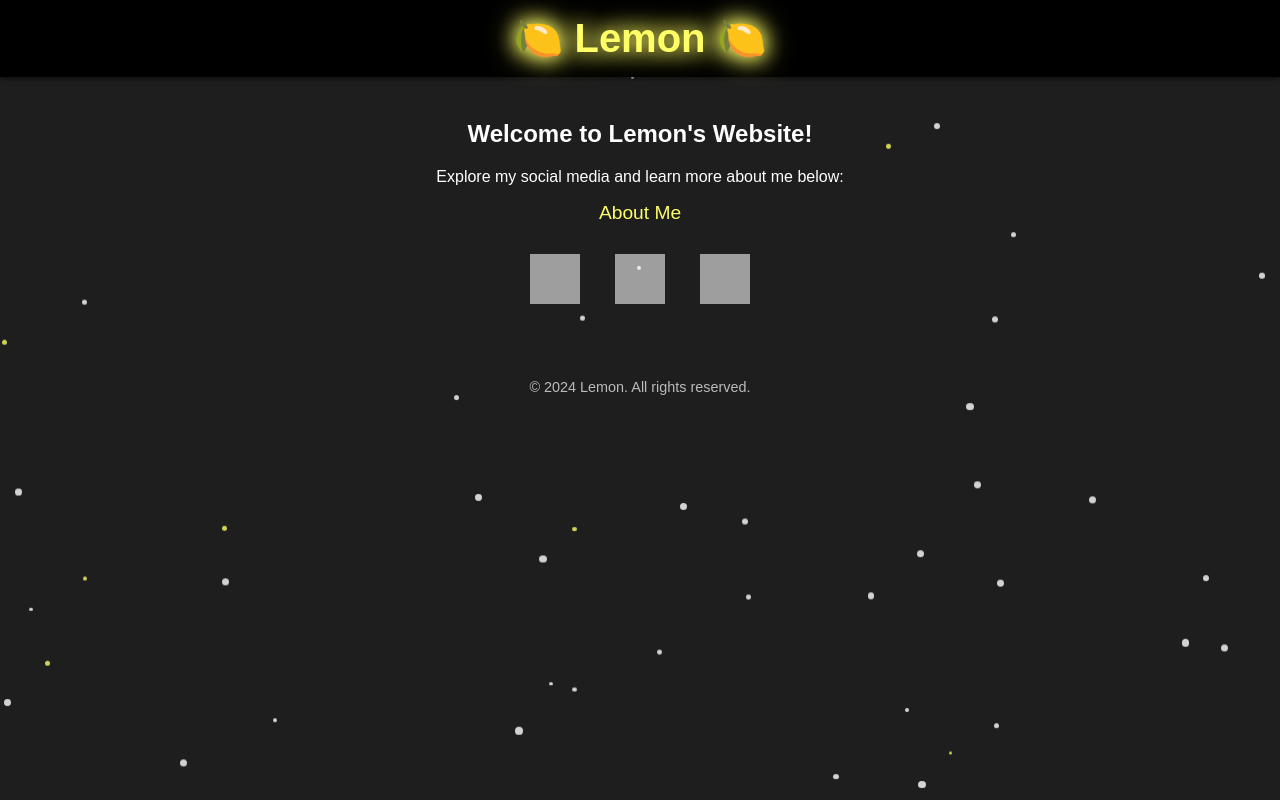
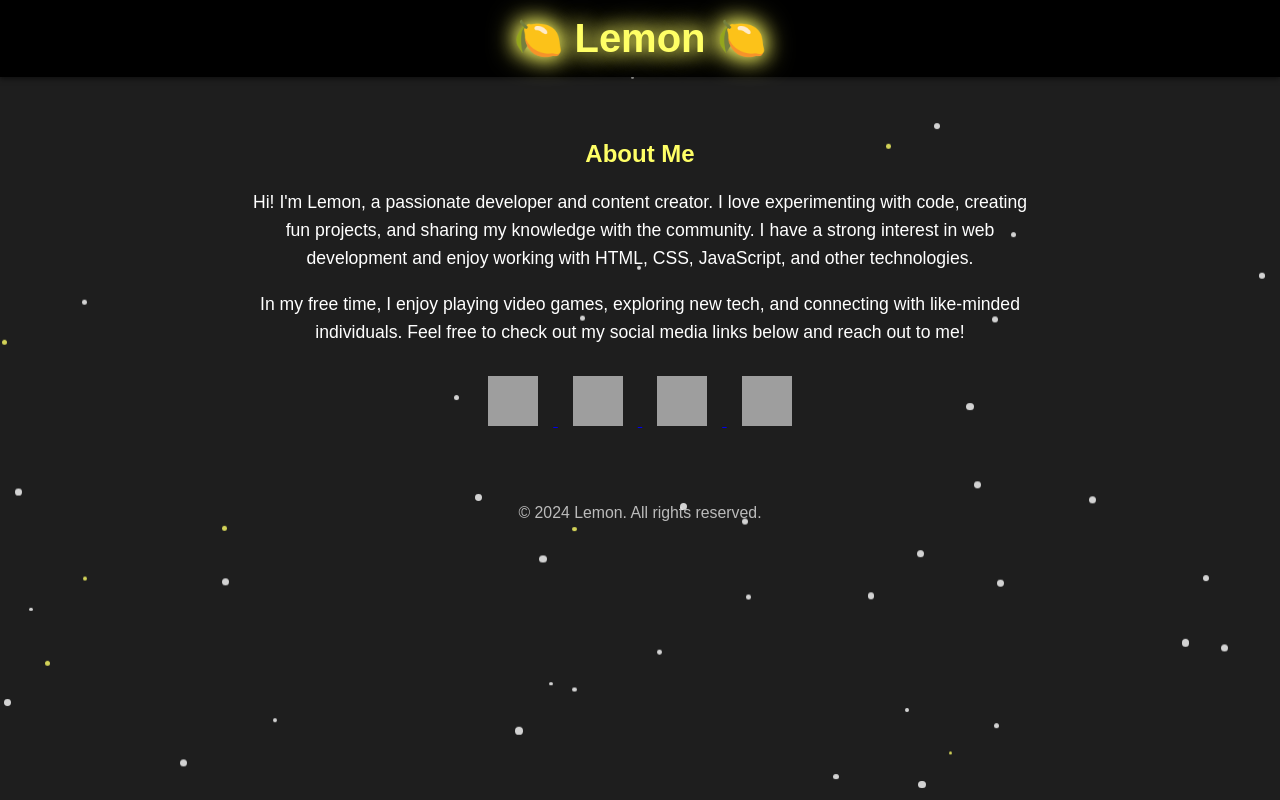
Before and after one commit to PrimateTerrorVR/primateterrorvr.github.io, a plain HTML site: page index.html in a window 1280 px wide. Drawn offline with Linux system fonts and the light colour scheme; grey boxes are pictures that could not be loaded.

Commit message:
Update index.html

```diff
--- a/index.html
+++ b/index.html
@@ -12,7 +12,7 @@
             font-family: Arial, sans-serif;
             background-color: #1e1e1e;
             color: #fff;
-            overflow: hidden;
+            overflow-x: hidden; /* Prevent horizontal scrolling */
         }
 
         /* Top Bar */
@@ -46,28 +46,21 @@
 
         /* Content */
         .content {
-            margin-top: 80px;
+            margin-top: 100px; /* Space below the top bar */
+            padding: 20px;
             text-align: center;
-            padding: 20px;
+            max-width: 800px;
+            margin-left: auto;
+            margin-right: auto;
         }
 
-        ul {
-            list-style-type: none;
-            padding: 0;
+        h2 {
+            color: #ffff66;
         }
 
-        li {
-            margin: 10px 0;
-        }
-
-        a {
-            color: #ffff66;
-            text-decoration: none;
-            font-size: 1.2em;
-        }
-
-        a:hover {
-            text-decoration: underline;
+        p {
+            font-size: 1.1em;
+            line-height: 1.6;
         }
 
         /* Social Links */
@@ -121,12 +114,15 @@
         <h1 class="glowing-lemon">🍋 Lemon 🍋</h1>
     </div>
     <div class="content">
-        <h2>Welcome to Lemon's Website!</h2>
-        <p>Explore my social media and learn more about me below:</p>
-        <ul>
-            <li><a href="#">About Me</a></li>
-        </ul>
-
+        <h2>About Me</h2>
+        <p>
+            Hi! I'm Lemon, a passionate developer and content creator. I love experimenting with code, creating fun projects, and sharing my knowledge with the community.
+            I have a strong interest in web development and enjoy working with HTML, CSS, JavaScript, and other technologies.
+        </p>
+        <p>
+            In my free time, I enjoy playing video games, exploring new tech, and connecting with like-minded individuals.
+            Feel free to check out my social media links below and reach out to me!
+        </p>
         <div class="social-links">
             <a href="https://www.youtube.com" target="_blank">
                 <img src="https://www.freeiconspng.com/thumbs/youtube-logo-png/hd-youtube-logo-png-transparent-background-20.png" alt="YouTube">
@@ -136,6 +132,9 @@
             </a>
             <a href="https://www.reddit.com" target="_blank">
                 <img src="https://images.squarespace-cdn.com/content/v1/5c5554d316b64061c6f8a20d/1630949829757-WXNOUZ8R4QQCXMIY4YMG/What-Is-The-Reddit-Logo-Called.png" alt="Reddit">
+            </a>
+            <a href="https://github.com" target="_blank">
+                <img src="https://cdn-icons-png.flaticon.com/512/25/25231.png" alt="GitHub">
             </a>
         </div>
     </div>
```
